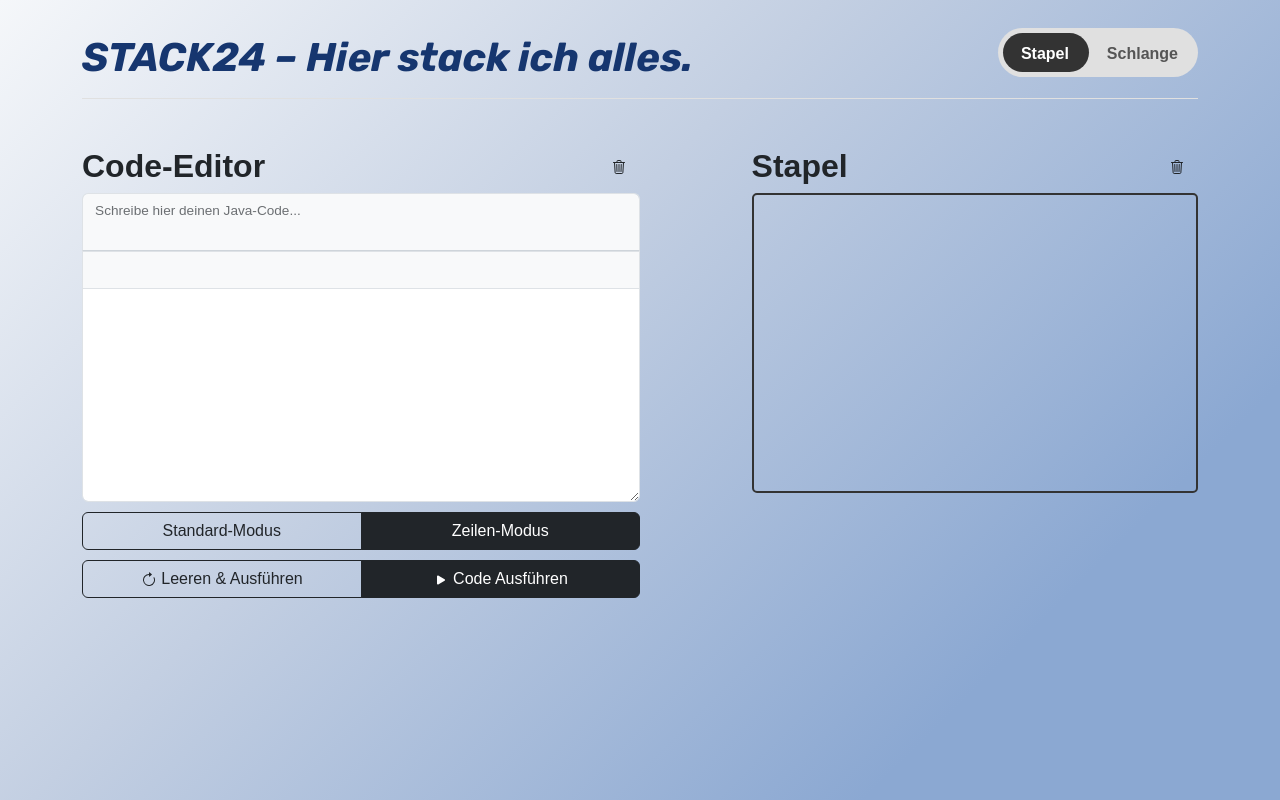
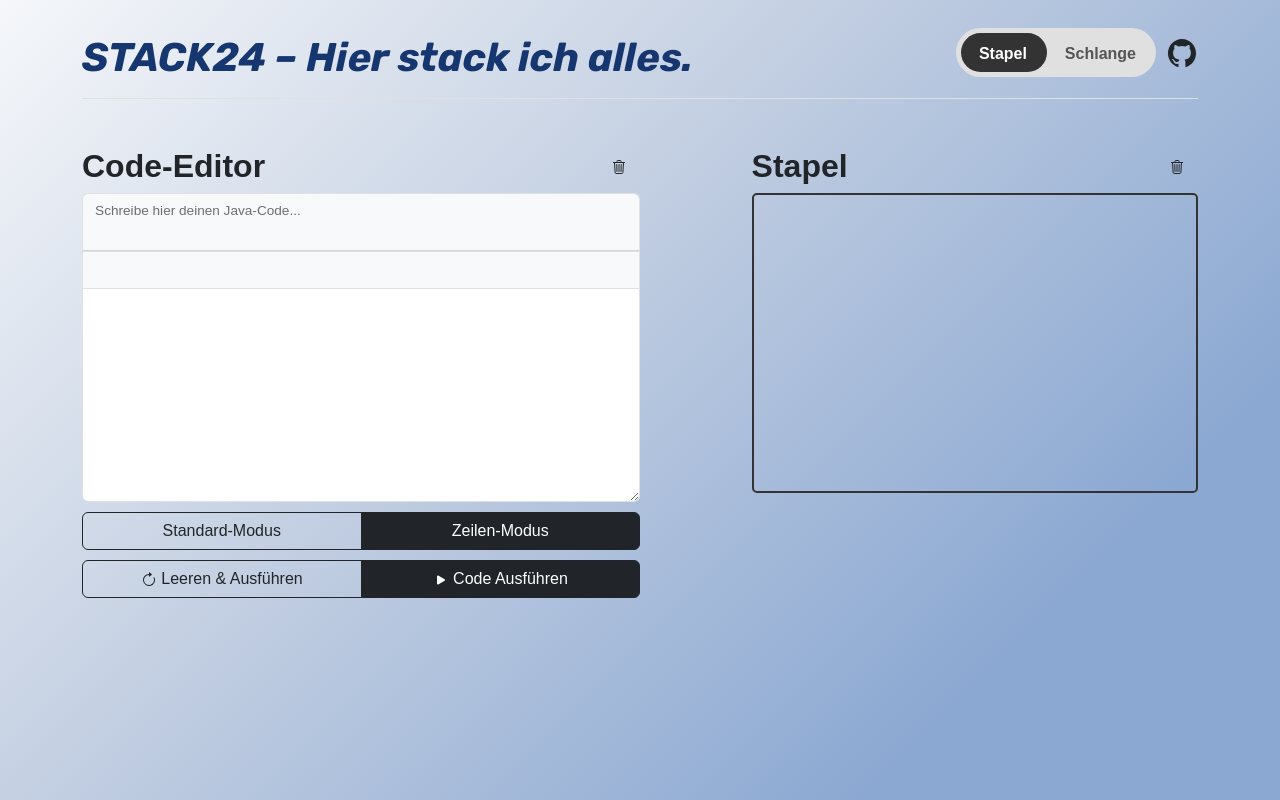
Before and after one commit to DominikKor/64Simulator, a plain HTML site: page index.html in a window 1280 px wide. Drawn offline with nearby package versions, Linux system fonts and the light colour scheme.

Commit message:
Added repo link

```diff
--- a/index.html
+++ b/index.html
@@ -19,6 +19,7 @@
                 <button class="btn btn-mode active" id="mode-stack" data-mode="stack">Stapel</button>
                 <button class="btn btn-mode ms-2" id="mode-queue" data-mode="queue" style="margin-right: 3px">Schlange</button>
             </div>
+            <a href="https://github.com/DominikKor/64Simulator" target="_blank" class="icon-link link-dark" title="Zum GitHub-Repository des Tools" aria-label="GitHub-Repository link" style="margin-left: 10px;"><ion-icon name="logo-github" size="large"></ion-icon></a>
         </div>
     </div>
     <div class="container">
```
